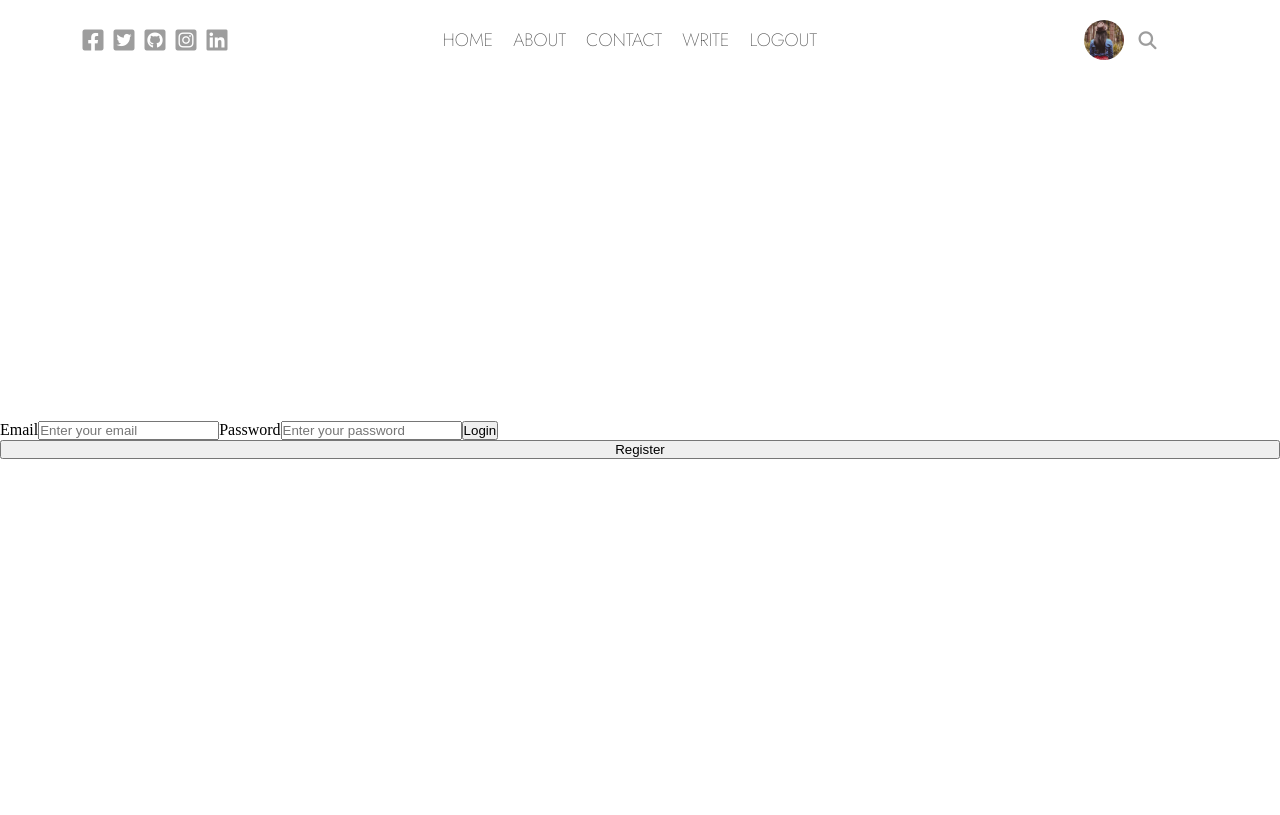
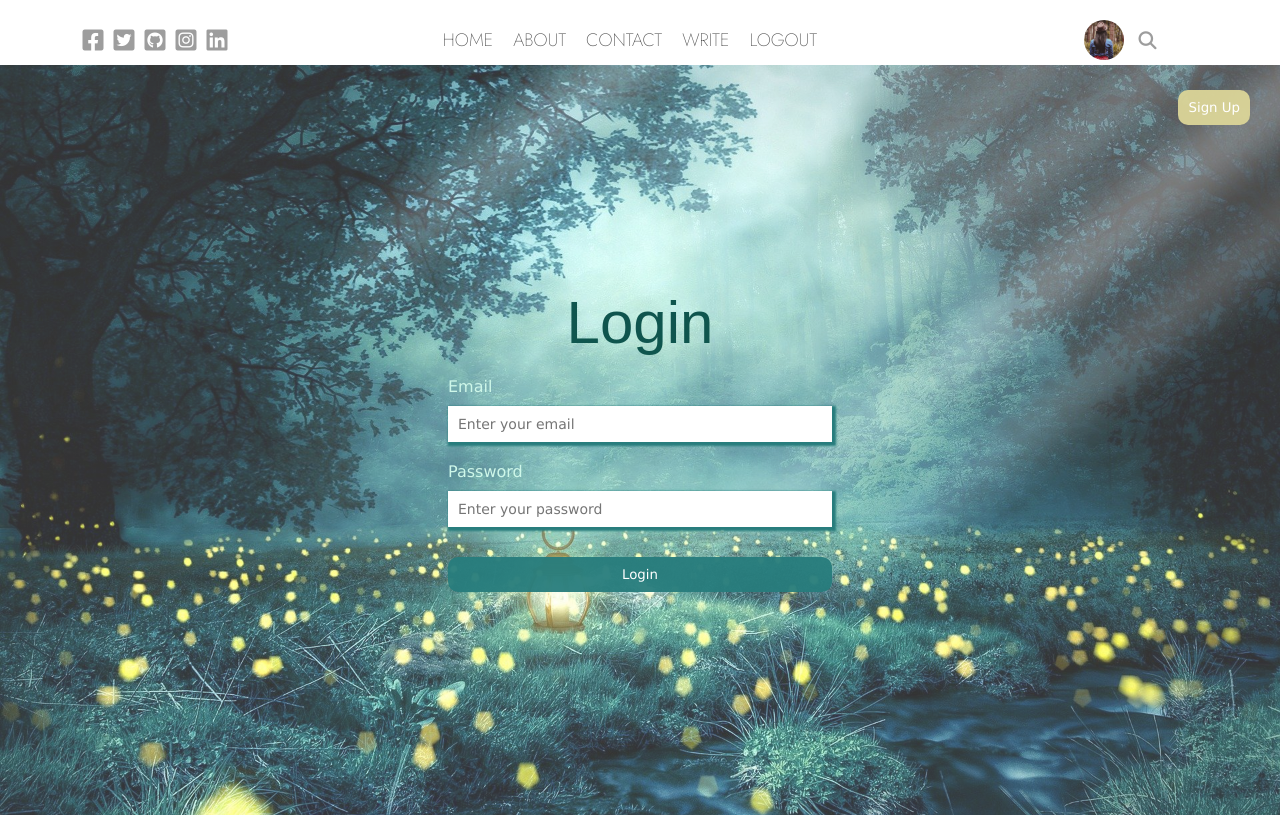
Before and after one commit to bruadarach/react-daily-log, a React (Create React App) app: page / in a window 1280 px wide. Built offline with nearby package versions, Linux system fonts and the light colour scheme; a web font is replaced by a local one.

Commit message:
add login component

```diff
--- a/src/pages/login/Login.css
+++ b/src/pages/login/Login.css
@@ -3,5 +3,65 @@
     display: flex;
     flex-direction: column;
     justify-content: center;
-    background: url("");
+    align-items: center;
+    background: linear-gradient(rgba(255,255,255,0.2),rgba(255,255,255,0.2)), url("../../../public/img/login-image.jpg");
+    background-size: cover;
+    font-family: 'Lucida Sans', 'Lucida Sans Regular', 'Lucida Grande', 'Lucida Sans Unicode', Geneva, Verdana, sans-serif;
 }
+
+.loginTitle {
+    font-size: 60px;
+    color: rgb(15, 85, 78);
+    font-family: fantasy, sans-serif;
+}
+
+.loginForm {
+    margin-top: 10px;
+    display: flex;
+    flex-direction: column;
+    width: 30%;
+}
+
+.loginForm > label {
+    margin: 10px 0;
+    color: rgb(206, 247, 233);
+}
+
+.loginInput {
+    padding: 10px;
+    background-color: rgb(255, 255, 255);;
+    border: none;
+    margin-bottom: 10px;
+    box-shadow: 2px 2px 2px 2px rgb(40, 125, 125);
+    font-size: 14px;
+    font-family: 'Lucida Sans', 'Lucida Sans Regular', 'Lucida Grande', 'Lucida Sans Unicode', Geneva, Verdana, sans-serif;
+
+}
+
+.loginInput:focus {
+    outline: none;
+}
+
+.loginButton {
+    margin-top: 20px;
+    padding: 10px;
+    cursor: pointer;
+    background-color:rgba(40, 125, 125, 0.95);
+    border: none;
+    color: rgb(255, 255, 255);
+    border-radius: 10px;
+    font-family: Verdana, Geneva, Tahoma, sans-serif;
+}
+
+.loginRegisterButton {
+    position: absolute;
+    top: 90px;
+    right: 30px;
+    background-color:rgba(220, 213, 152, 0.95);
+    cursor:pointer;
+    padding: 10px;
+    border: none;
+    border-radius: 10px;
+    color: rgb(255, 255, 255);
+    font-family: Verdana, Geneva, Tahoma, sans-serif;
+}
--- a/src/pages/login/Login.js
+++ b/src/pages/login/Login.js
@@ -3,14 +3,15 @@ import './Login.css'
 const Login = () => {
     return (
         <div className="login">
+            <span className="loginTitle">Login</span>
             <form className="loginForm">
                 <label htmlFor="Email">Email</label>
-                <input type="text" placeholder='Enter your email'/>
+                <input className="loginInput" type="text" placeholder='Enter your email'/>
                 <label htmlFor="Email">Password</label>
-                <input type="password" placeholder='Enter your password'/>
+                <input className="loginInput" type="password" placeholder='Enter your password'/>
                 <button className="loginButton">Login</button>
             </form>
-            <button className='loginRegisterButton'>Register</button>
+            <button className='loginRegisterButton'>Sign Up</button>
         </div>
     );
 }
--- a/src/pages/settings/Settings.css
+++ b/src/pages/settings/Settings.css
@@ -80,7 +80,7 @@
     border: none;
     border-radius: 10px;
     color: #fff;
-    background-color: rgb(40, 125, 125);;
+    background-color: rgb(40, 125, 125);
     padding: 10px;
     margin-top: 20px;
     cursor: pointer;
--- a/src/pages/write/Write.css
+++ b/src/pages/write/Write.css
@@ -17,7 +17,6 @@
     margin-left: 100px;
     display: flex;
     align-items: center;
-
 }
 
 .writeIcon {
```
Also changed, not shown: public/img/login-image.jpg (added).
